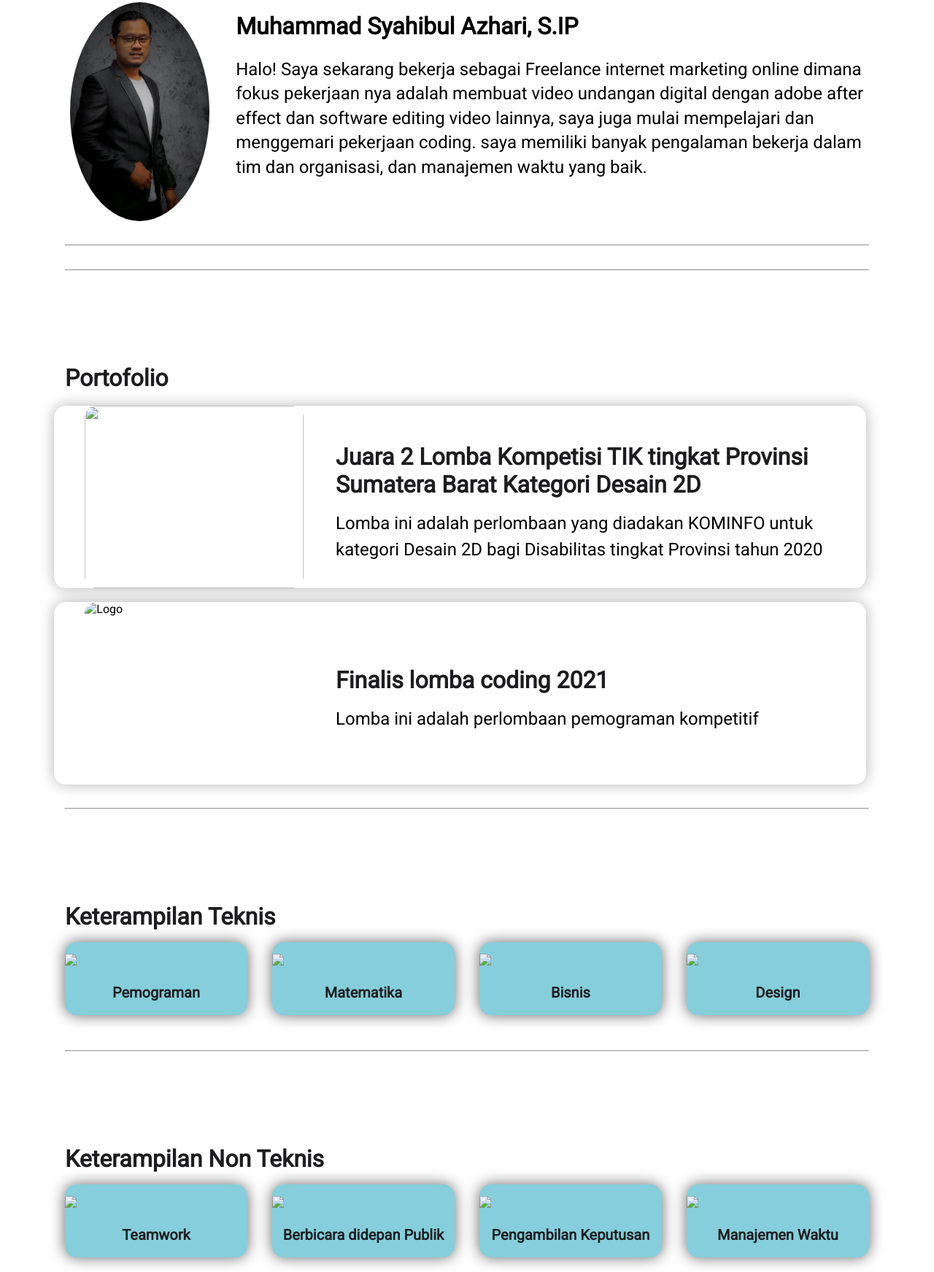
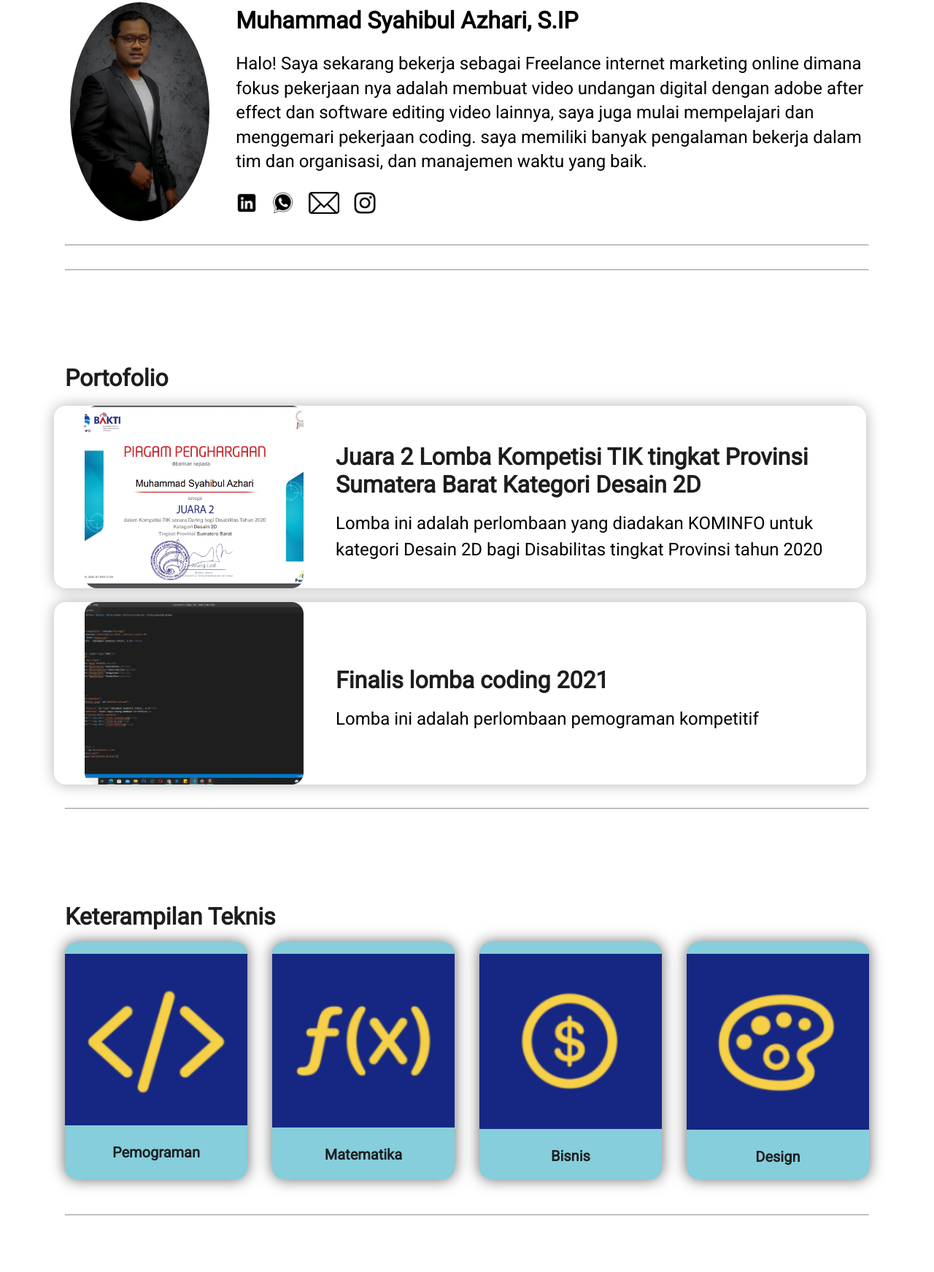
Before and after one commit to aryazhari/PortofolioMSA, a plain HTML site: page index.html in a window 1280 px wide. Shown: the part 137-1880 px from the top of the page at 73% size. Drawn offline with Linux system fonts and the light colour scheme; files whose address does not match are found by name.

Commit message:
Add files via upload
Initial Commit

```diff
--- a/index.html
+++ b/index.html
@@ -30,10 +30,10 @@
                 <p class="subtitle"> Halo! Saya sekarang bekerja sebagai Freelance internet marketing online dimana fokus pekerjaan nya adalah membuat video undangan digital dengan adobe after effect
                     dan software editing video lainnya, saya juga mulai mempelajari dan menggemari pekerjaan coding. saya memiliki banyak pengalaman bekerja dalam tim dan organisasi, dan manajemen waktu yang baik.</p>
                 <div class="social-media-container">
-                    <a href=""><img src="./Icon Linkedin.png" alt=""></a>
-                    <a href=""><img src="./Icon Wa.png" alt=""></a>
-                    <a href=""><img src="./Icon Email.png" alt=""></a>
-                    <a href=""><img src="./Instagram.png" alt=""></a>
+                    <a href=""><img src="./Gambar/Icon Linkedin.png" alt=""></a>
+                    <a href=""><img src="./Gambar/Icon Wa.png" alt=""></a>
+                    <a href=""><img src="./Gambar/Icon Email.png" alt=""></a>
+                    <a href=""><img src="./Gambar/Instagram.png" alt=""></a>
 
 
                 </div>
@@ -46,7 +46,7 @@
         <!-- Bagian Portofolio-->
         <h1 class="title-2" id="portofolio">Portofolio</h1>
         <div class="portofolio-card">
-            <img src="./Piagam.png" class="portofolio-picture">
+            <img src="./Gambar/Piagam.png" class="portofolio-picture">
             <div>
                 <h1 class="title-3">Juara 2 Lomba Kompetisi TIK tingkat Provinsi Sumatera Barat Kategori Desain 2D</h1>
                 <p class="description">
@@ -55,7 +55,7 @@
             </div>
         </div>
         <div class="portofolio-card">
-            <img class="portofolio-picture" src="./Portofolio1.png" alt="Logo">
+            <img class="portofolio-picture" src="./Gambar/Portofolio1.png" alt="Logo">
             <div>
                 <h2 class="title-3">Finalis lomba coding 2021</h2>
                 <p class="description">Lomba ini adalah perlombaan pemograman kompetitif</p>
@@ -67,19 +67,19 @@
         <h1 class="title-2" id="keterampilan">Keterampilan Teknis</h1>
         <div class="skill-container">
             <div class="skill-card">
-                <img src="./Programer.png" class="skill-picture">
+                <img src="./Gambar/Programer.png" class="skill-picture">
                 <p class="skill-title">Pemograman</p>
             </div>
             <div class="skill-card">
-                <img src="./Matematika2.png" class="skill-picture">
+                <img src="./Gambar/Matematika2.png" class="skill-picture">
                 <p class="skill-title">Matematika</p>
             </div>
             <div class="skill-card">
-                <img src="./Bisnis2.png" class="skill-picture">
+                <img src="./Gambar/Bisnis2.png" class="skill-picture">
                 <p class="skill-title">Bisnis</p>
             </div>
             <div class="skill-card">
-                <img src="./desain2.png" class="skill-picture">
+                <img src="./Gambar/desain2.png" class="skill-picture">
                 <p class="skill-title">Design</p>
             </div>
         </div>
@@ -88,19 +88,19 @@
         <h1 class="title-2" id="keterampilan">Keterampilan Non Teknis</h1>
         <div class="skill-container">
             <div class="skill-card">
-                <img src="./Teamwork.png" class="skill-picture">
+                <img src="./Gambar/Teamwork.png" class="skill-picture">
                 <p class="skill-title">Teamwork</p>
             </div>
             <div class="skill-card">
-                <img src="./Speeking.png" class="skill-picture">
+                <img src="./Gambar/Speeking.png" class="skill-picture">
                 <p class="skill-title">Berbicara didepan Publik</p>
                 </div>
             <div class="skill-card">
-                <img src="./Decision2.png" class="skill-picture">
+                <img src="./Gambar/Decision2.png" class="skill-picture">
                 <p class="skill-title">Pengambilan Keputusan</p>
             </div>
             <div class="skill-card">
-                <img src="./Waktu2.png" class="skill-picture">
+                <img src="./Gambar/Waktu2.png" class="skill-picture">
                 <p class="skill-title">Manajemen Waktu</p>
             </div>
         </div>
```
